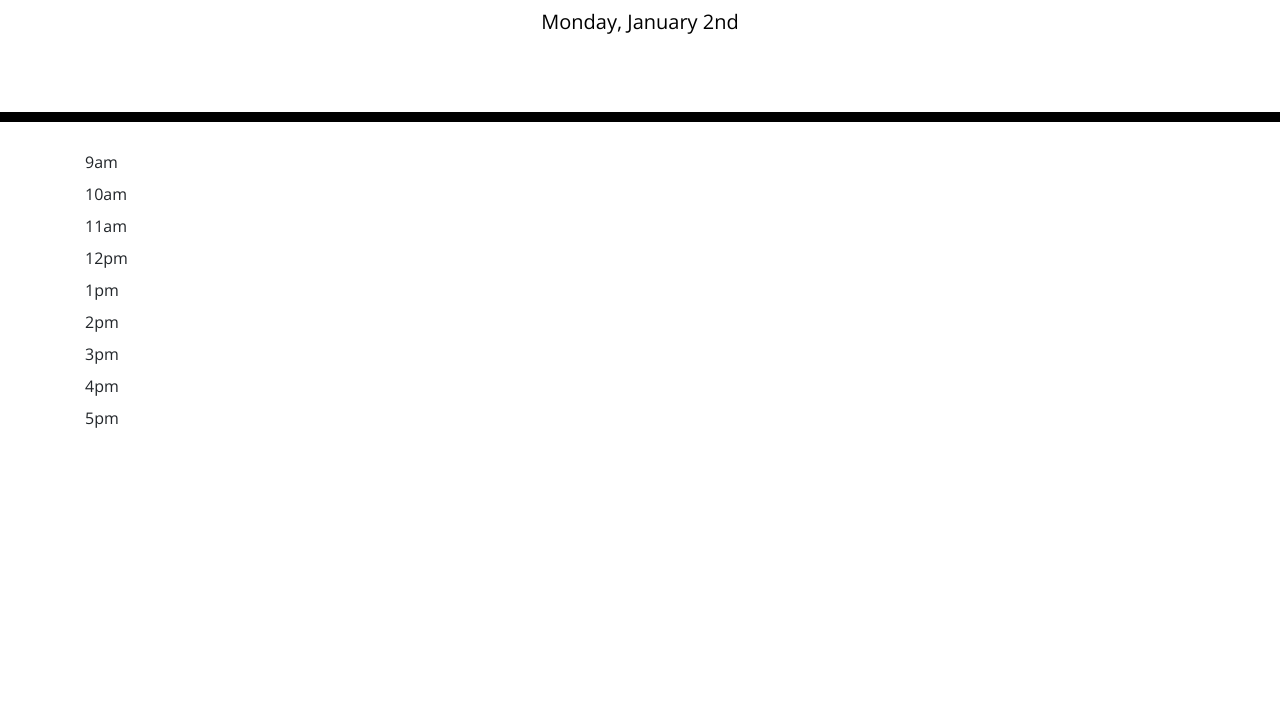
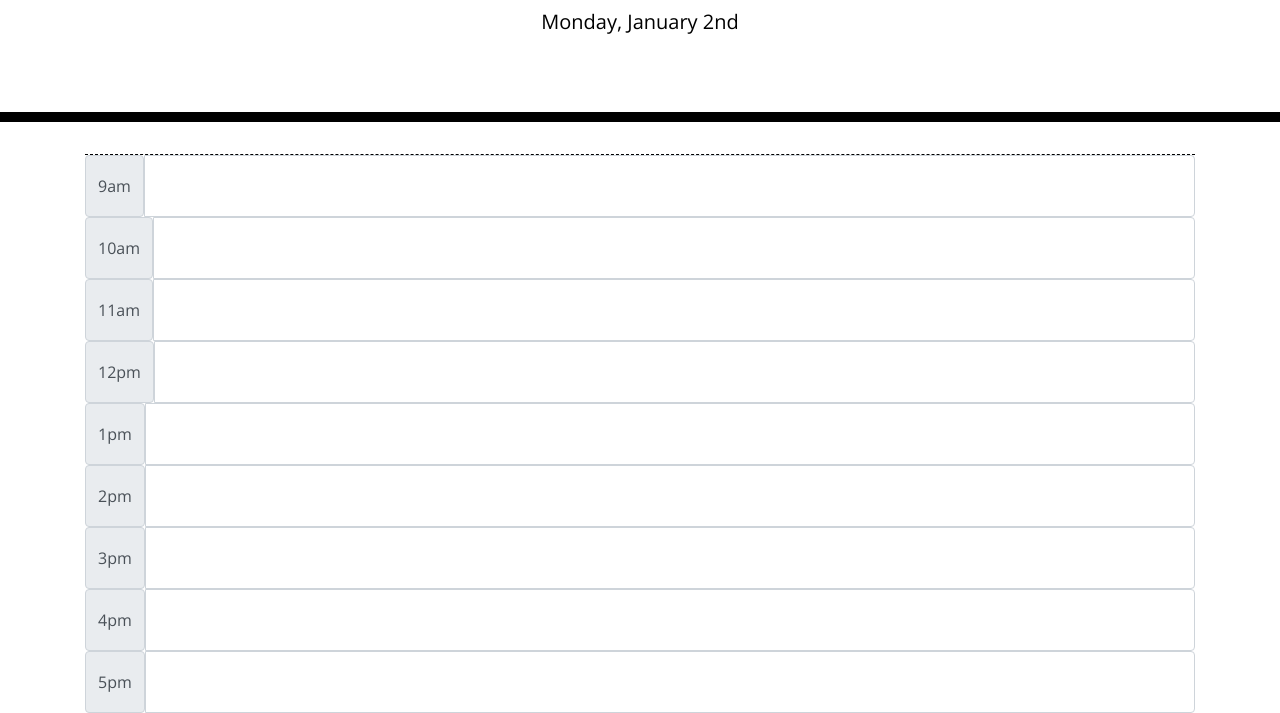
Before and after one commit to hloechler/scheduling-app, a plain HTML site: page index.html in a window 1280 px wide. Shown: the part 182-895 px from the top of the page. Before the commit the page ends 800 px from the top, so only its background shows below. Drawn offline with nearby package versions, Linux system fonts and the light colour scheme.

Commit message:
added time blocks

```diff
--- a/index.html
+++ b/index.html
@@ -29,16 +29,44 @@
       <p id="currentDay" class="lead"></p>
     </header>
     <div class="container">
-      <p>9am</p>
-      <p>10am</p>
-      <p>11am</p>
-      <p>12pm</p>
-      <p>1pm</p>
-      <p>2pm</p>
-      <p>3pm</p>
-      <p>4pm</p>
-      <p>5pm</p>
-      <!-- Timeblocks go here -->
+      <div class="hour">
+        <div class="input-group">
+          <span class="input-group-text">9am</span>
+          <textarea class="form-control" aria-label="With textarea"></textarea>
+        </div>
+        <div class="input-group">
+          <span class="input-group-text">10am</span>
+          <textarea class="form-control" aria-label="With textarea"></textarea>
+        </div>
+        <div class="input-group">
+          <span class="input-group-text">11am</span>
+          <textarea class="form-control" aria-label="With textarea"></textarea>
+        </div>
+        <div class="input-group">
+          <span class="input-group-text">12pm</span>
+          <textarea class="form-control" aria-label="With textarea"></textarea>
+        </div>
+        <div class="input-group">
+          <span class="input-group-text">1pm</span>
+          <textarea class="form-control" aria-label="With textarea"></textarea>
+        </div>
+        <div class="input-group">
+          <span class="input-group-text">2pm</span>
+          <textarea class="form-control" aria-label="With textarea"></textarea>
+        </div>
+        <div class="input-group">
+          <span class="input-group-text">3pm</span>
+          <textarea class="form-control" aria-label="With textarea"></textarea>
+        </div>
+        <div class="input-group">
+          <span class="input-group-text">4pm</span>
+          <textarea class="form-control" aria-label="With textarea"></textarea>
+        </div>
+        <div class="input-group">
+          <span class="input-group-text">5pm</span>
+          <textarea class="form-control" aria-label="With textarea"></textarea>
+        </div>
+      </div>
     </div>
 
     <script src="https://cdnjs.cloudflare.com/ajax/libs/jquery/3.2.1/jquery.min.js"></script>
```
